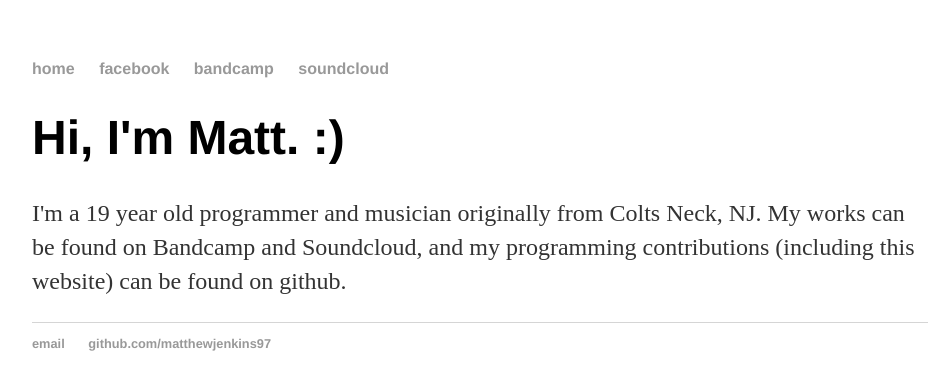
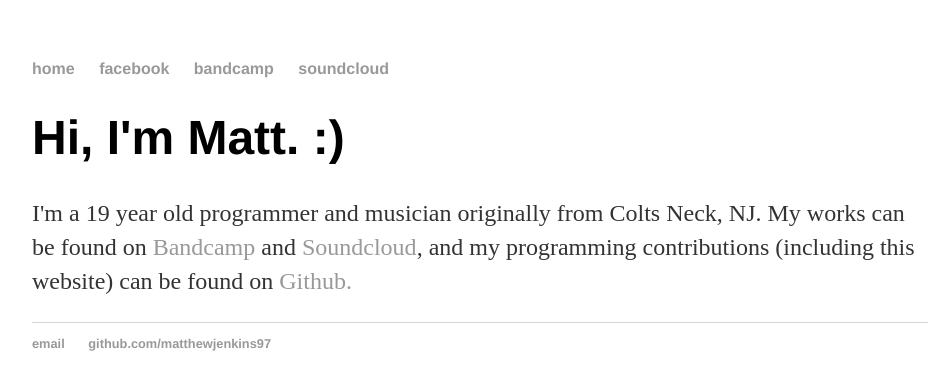
Before and after one commit to matthewjenkins97/matthewjenkins97.github.io, a Jekyll site: the page built from index.html, in a window 1280 px wide. Shown: the top 390 px of the page, without its empty margins (160-1105 px from the left). Built offline with Jekyll 4.4.1, drawn with Linux system fonts in a browser that asks for light colours; some of the changed lines change nothing that is shown.

Commit message:
added links even though they're right there

```diff
--- a/index.html
+++ b/index.html
@@ -4,5 +4,9 @@ title: Matthew R. Jenkins
 ---
 <div class="blurb">
     <h1>Hi, I'm Matt. :)</h1>
-    <p>I'm a 19 year old programmer and musician originally from Colts Neck, NJ. My works can be found on Bandcamp and Soundcloud, and my programming contributions (including this website) can be found on github.</a></p>
+    <p>I'm a 19 year old programmer and musician originally from Colts Neck, NJ.
+       My works can be found on <a href="https://thephoenixtree.bandcamp.com">Bandcamp</a>
+       and <a href="https://soundcloud.com/thephoenixtree">Soundcloud</a>,
+       and my programming contributions (including this website) can be found on
+       <a href="https://github.com/matthewjenkins97">Github.</a></p>
 </div><!-- /.blurb -->
```
